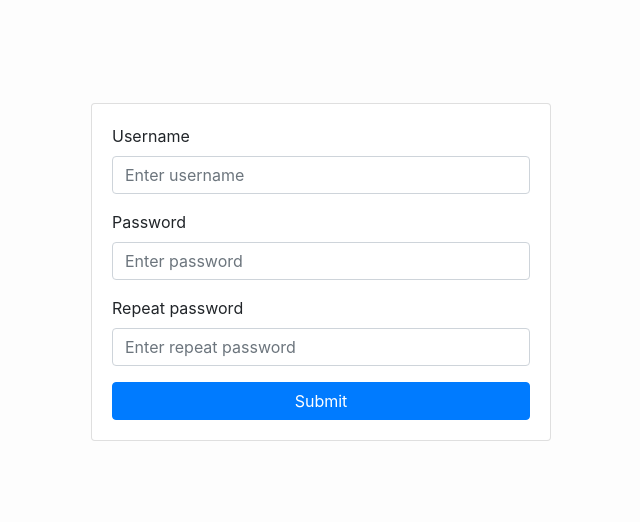
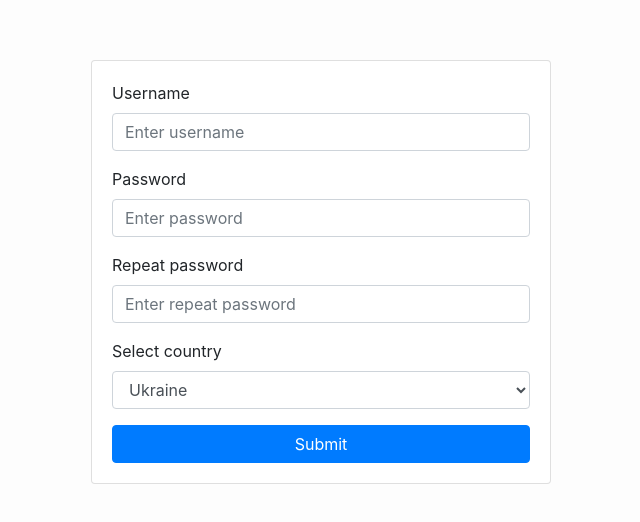
Before and after one commit to keira-yes/reactwarriors_forms, a React (Create React App) app: page / in a window 1280 px wide. Shown: the part 128-650 px from the top of the page, without its empty margins (319-959 px from the left). Built offline with nearby package versions, Linux system fonts and the light colour scheme.

Commit message:
refactoring of get value method, add select, add variable and method of displaying options of select

```diff
--- a/src/components/App.js
+++ b/src/components/App.js
@@ -1,4 +1,5 @@
 import React from "react";
+import countries from "../data/countries";
 
 export default class App extends React.Component {
 
@@ -6,23 +7,36 @@ export default class App extends React.Component {
         super();
 
         this.state = {
-      name: ''
+            username: '',
+            password: '',
+            repeatPassword: '',
+            country: ''
         }
     }
 
     onSubmitForm = (e) => {
         e.preventDefault();
-    console.log("refs", this.name.value);
         console.log("submit", this.state)
     };
 
-  onChangeName = (e) => {
+    onChange = (e) => {
         this.setState({
-      name: e.target.value
+            [e.target.name]: e.target.value
+        })
+    };
+
+    getItems = (items) => {
+        return items.map(item => {
+            return <option value={item.name} key={item.id}>{item.name}</option>
         })
     };
 
     render() {
+
+        // const getCountry = countries.map(item => {
+        //     return <option value={item.name} key={item.id}>{item.name}</option>
+        // });
+
         return (
             <div className="form-container card">
                 <form className="form card-body">
@@ -31,9 +45,10 @@ export default class App extends React.Component {
                         <input
                             type="text"
                             className="form-control"
+                            name="username"
                             placeholder="Enter username"
-              ref={node => this.name = node}
-              onChange = {this.onChangeName}
+                            value={this.state.username}
+                            onChange = {this.onChange}
                         />
                     </div>
                     <div className="form-group">
@@ -41,7 +56,10 @@ export default class App extends React.Component {
                         <input
                             type="text"
                             className="form-control"
+                            name="password"
                             placeholder="Enter password"
+                            value={this.state.password}
+                            onChange = {this.onChange}
                         />
                     </div>
                     <div className="form-group">
@@ -49,8 +67,23 @@ export default class App extends React.Component {
                         <input
                             type="text"
                             className="form-control"
+                            name="repeatPassword"
                             placeholder="Enter repeat password"
+                            value={this.state.repeatPassword}
+                            onChange = {this.onChange}
                         />
+                    </div>
+                    <div className="form-group">
+                        <label htmlFor="countries">Select country</label>
+                        <select
+                            className="form-control"
+                            id="countries"
+                            name="country"
+                            value={this.state.country}
+                            onChange = {this.onChange}
+                        >
+                            {this.getItems(countries)}
+                        </select>
                     </div>
                     <button type="submit" className="btn btn-primary w-100" onClick={this.onSubmitForm}>
                         Submit
```
Lines whose indentation alone changed are shown as unchanged.
